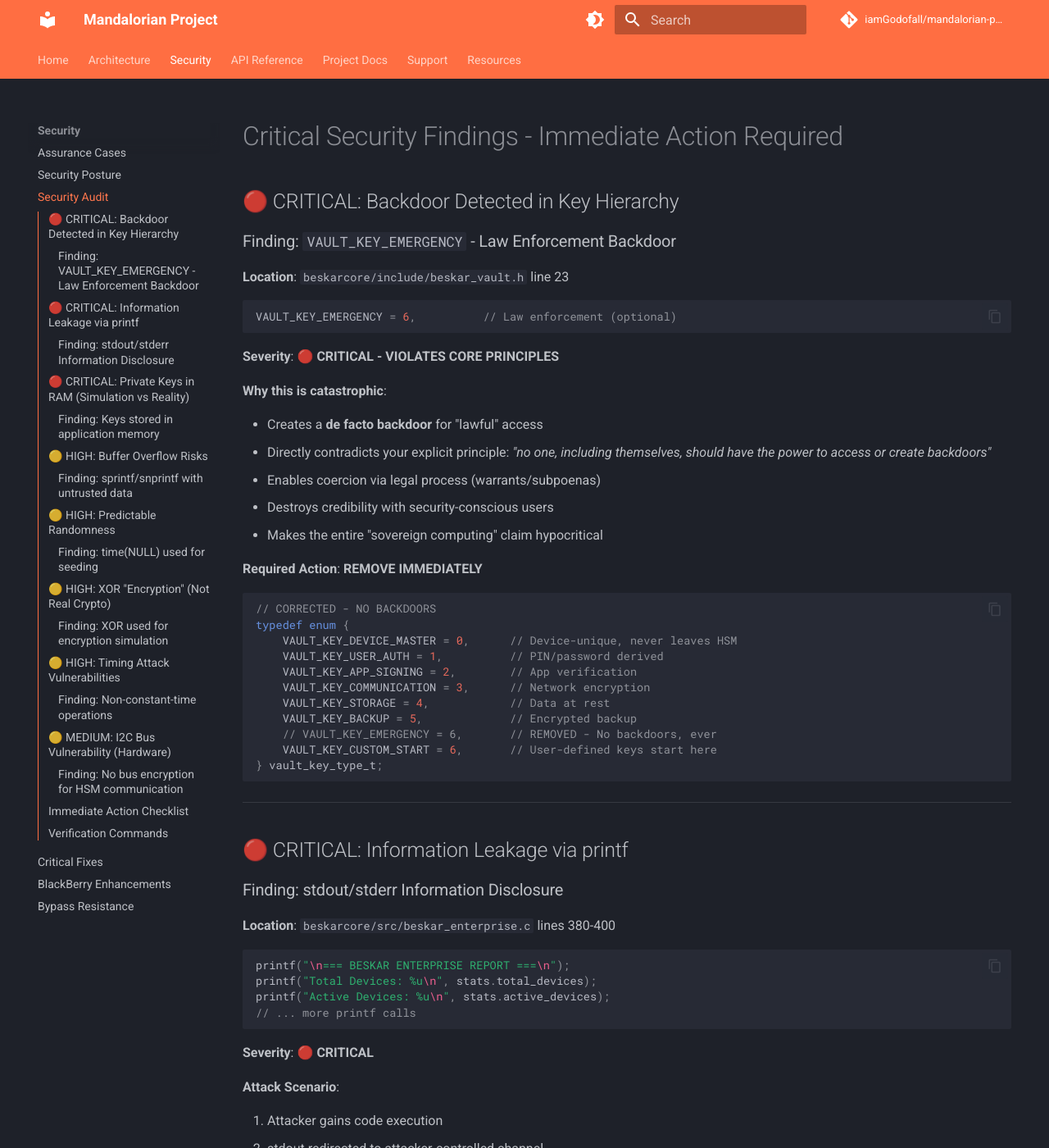
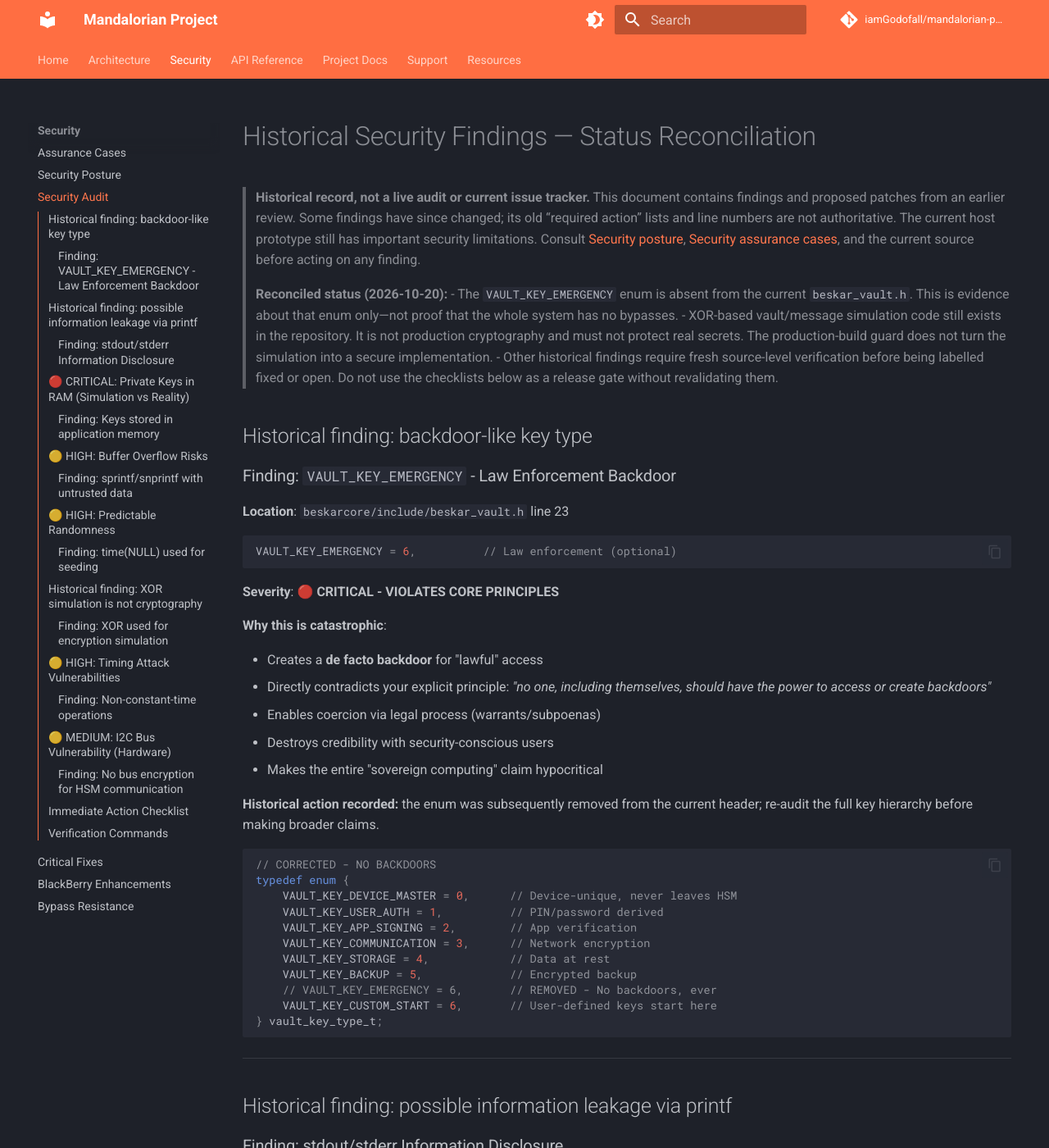
Before and after one commit to iamGodofall/mandalorian-project, an MkDocs documentation site: the page built from docs/security/SECURITY_AUDIT_CRITICAL_FINDINGS.md, in a window 1280 px wide and 1400 px high. Shown: the whole window at 82% size. Built offline with MkDocs 1.6.1 and Material for MkDocs 9.7.7, drawn with Linux system fonts in a browser that asks for light colours; comment, search, counter and statistics services are not loaded; some of the changed text lies outside the part shown.

Commit message:
Reconcile historical security audit findings with current evidence

````diff
--- a/docs/security/SECURITY_AUDIT_CRITICAL_FINDINGS.md
+++ b/docs/security/SECURITY_AUDIT_CRITICAL_FINDINGS.md
@@ -1,6 +1,13 @@
-# Critical Security Findings - Immediate Action Required
+# Historical Security Findings — Status Reconciliation
 
-## 🔴 CRITICAL: Backdoor Detected in Key Hierarchy
+> **Historical record, not a live audit or current issue tracker.** This document contains findings and proposed patches from an earlier review. Some findings have since changed; its old “required action” lists and line numbers are not authoritative. The current host prototype still has important security limitations. Consult [Security posture](SECURITY_POSTURE_2026-10.md), [Security assurance cases](ASSURANCE_CASES.md), and the current source before acting on any finding.
+>
+> **Reconciled status (2026-10-20):**
+> - The `VAULT_KEY_EMERGENCY` enum is absent from the current `beskar_vault.h`. This is evidence about that enum only—not proof that the whole system has no bypasses.
+> - XOR-based vault/message simulation code still exists in the repository. It is not production cryptography and must not protect real secrets. The production-build guard does not turn the simulation into a secure implementation.
+> - Other historical findings require fresh source-level verification before being labelled fixed or open. Do not use the checklists below as a release gate without revalidating them.
+>
+## Historical finding: backdoor-like key type
 
 ### Finding: `VAULT_KEY_EMERGENCY` - Law Enforcement Backdoor
 
@@ -20,7 +27,7 @@ VAULT_KEY_EMERGENCY = 6,          // Law enforcement (optional)
 - Destroys credibility with security-conscious users
 - Makes the entire "sovereign computing" claim hypocritical
 
-**Required Action**: **REMOVE IMMEDIATELY**
+**Historical action recorded:** the enum was subsequently removed from the current header; re-audit the full key hierarchy before making broader claims.
 
 ```c
 // CORRECTED - NO BACKDOORS
@@ -38,7 +45,7 @@ typedef enum {
 
 ---
 
-## 🔴 CRITICAL: Information Leakage via printf
+## Historical finding: possible information leakage via printf
 
 ### Finding: stdout/stderr Information Disclosure
 
@@ -171,7 +178,7 @@ int get_hardware_entropy(uint8_t *buf, size_t len);
 
 ---
 
-## 🟡 HIGH: XOR "Encryption" (Not Real Crypto)
+## Historical finding: XOR simulation is not cryptography
 
 ### Finding: XOR used for encryption simulation
 
````
